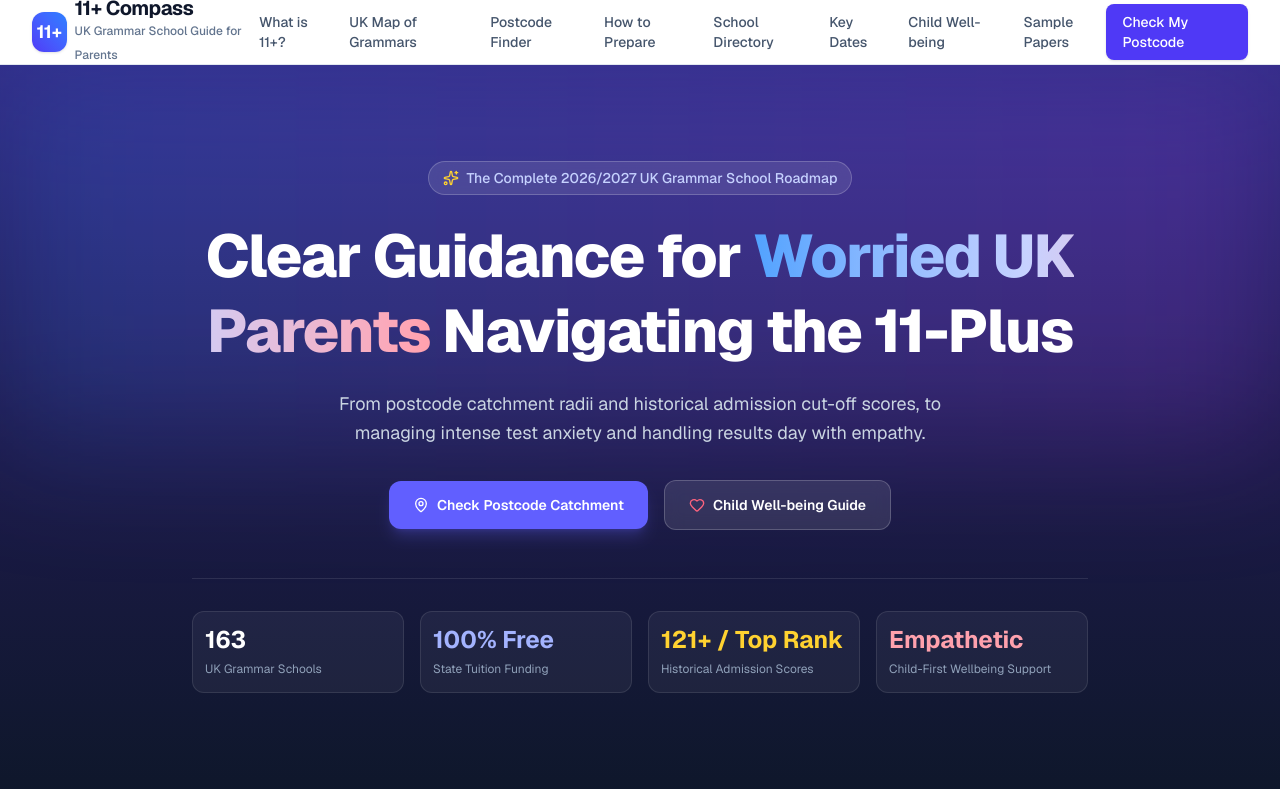
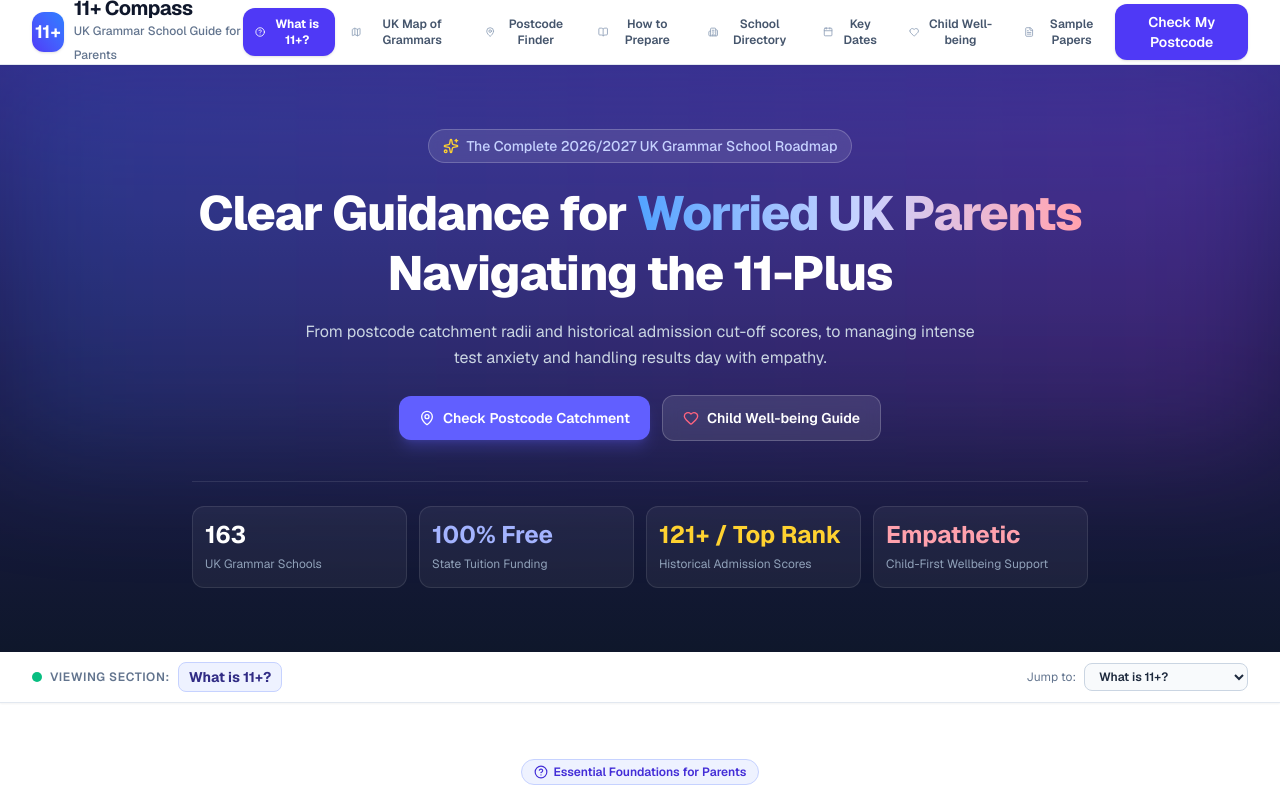
Before and after one commit to anildutta007/11plusexam, a Next.js app: page / in a window 1280 px wide. Shown: the top 800 px of the page. Built offline with nearby package versions, Linux system fonts and the light colour scheme.

Commit message:
Convert application layout to top Tab Interface displaying only the relevant selected module on screen

```diff
--- a/src/app/page.tsx
+++ b/src/app/page.tsx
@@ -1,6 +1,7 @@
 'use client';
 
-import Navbar from '@/components/Navbar';
+import React, { useState } from 'react';
+import Navbar, { TabId, TABS } from '@/components/Navbar';
 import WhatIs11PlusSection from '@/components/WhatIs11PlusSection';
 import UKGrammarMap from '@/components/UKGrammarMap';
 import PostcodeFinder from '@/components/PostcodeFinder';
@@ -9,52 +10,55 @@ import SchoolsTable from '@/components/SchoolsTable';
 import TimelineSection from '@/components/TimelineSection';
 import PsychologySection from '@/components/PsychologySection';
 import SamplePapersSection from '@/components/SamplePapersSection';
-import { Compass, Sparkles, MapPin, CheckCircle, ShieldAlert, Heart } from 'lucide-react';
+import { Sparkles, MapPin, Heart, Compass, CheckCircle2 } from 'lucide-react';
 
 export default function Home() {
+  const [activeTab, setActiveTab] = useState<TabId>('what-is-11plus');
+
   return (
     <div className="min-h-screen bg-slate-50 text-slate-900 flex flex-col font-sans selection:bg-indigo-500 selection:text-white">
-      <Navbar />
+      {/* Top Navbar with Tab Controller */}
+      <Navbar activeTab={activeTab} onSelectTab={setActiveTab} />
 
       {/* Hero Section */}
-      <section className="relative overflow-hidden bg-gradient-to-b from-indigo-900 via-indigo-950 to-slate-900 text-white py-16 sm:py-24">
-        {/* Decorative background glows */}
+      <section className="relative overflow-hidden bg-gradient-to-b from-indigo-900 via-indigo-950 to-slate-900 text-white py-12 sm:py-16">
+        {/* Decorative background glow */}
         <div className="absolute top-0 left-1/2 -translate-x-1/2 w-full max-w-7xl h-96 bg-gradient-to-r from-blue-500/20 to-purple-500/20 blur-3xl pointer-events-none" />
 
         <div className="relative max-w-7xl mx-auto px-4 sm:px-6 lg:px-8 text-center">
-          <div className="inline-flex items-center gap-2 px-3.5 py-1.5 rounded-full bg-white/10 backdrop-blur-md border border-white/20 text-indigo-200 text-xs sm:text-sm font-medium mb-6">
+          <div className="inline-flex items-center gap-2 px-3.5 py-1.5 rounded-full bg-white/10 backdrop-blur-md border border-white/20 text-indigo-200 text-xs sm:text-sm font-medium mb-5">
             <Sparkles className="w-4 h-4 text-amber-300" />
             <span>The Complete 2026/2027 UK Grammar School Roadmap</span>
           </div>
 
-          <h1 className="text-4xl sm:text-5xl md:text-6xl font-extrabold tracking-tight max-w-4xl mx-auto leading-tight">
+          <h1 className="text-3xl sm:text-4xl md:text-5xl font-extrabold tracking-tight max-w-4xl mx-auto leading-tight">
             Clear Guidance for <span className="text-transparent bg-clip-text bg-gradient-to-r from-blue-400 via-indigo-200 to-rose-300">Worried UK Parents</span> Navigating the 11-Plus
           </h1>
 
-          <p className="mt-5 text-base sm:text-lg text-slate-300 max-w-2xl mx-auto leading-relaxed">
+          <p className="mt-4 text-sm sm:text-base text-slate-300 max-w-2xl mx-auto leading-relaxed">
             From postcode catchment radii and historical admission cut-off scores, to managing intense test anxiety and handling results day with empathy.
           </p>
 
-          <div className="mt-8 flex flex-wrap items-center justify-center gap-4 text-xs sm:text-sm font-semibold">
-            <a
-              href="#postcode-finder"
-              className="inline-flex items-center gap-2 px-6 py-3.5 rounded-xl bg-indigo-500 hover:bg-indigo-600 text-white shadow-lg shadow-indigo-500/25 transition-all transform hover:-translate-y-0.5"
+          <div className="mt-6 flex flex-wrap items-center justify-center gap-3 text-xs sm:text-sm font-semibold">
+            <button
+              onClick={() => setActiveTab('postcode-finder')}
+              className="inline-flex items-center gap-2 px-5 py-3 rounded-xl bg-indigo-500 hover:bg-indigo-600 text-white shadow-lg shadow-indigo-500/25 transition-all transform hover:-translate-y-0.5"
             >
               <MapPin className="w-4 h-4" />
               Check Postcode Catchment
-            </a>
+            </button>
 
-            <a
-              href="#psychology-section"
-              className="inline-flex items-center gap-2 px-6 py-3.5 rounded-xl bg-white/10 hover:bg-white/20 border border-white/20 text-white backdrop-blur-sm transition-all"
+            <button
+              onClick={() => setActiveTab('child-wellbeing')}
+              className="inline-flex items-center gap-2 px-5 py-3 rounded-xl bg-white/10 hover:bg-white/20 border border-white/20 text-white backdrop-blur-sm transition-all"
             >
               <Heart className="w-4 h-4 text-rose-400" />
               Child Well-being Guide
-            </a>
+            </button>
           </div>
 
           {/* Quick Stats Trust Badges */}
-          <div className="mt-12 grid grid-cols-2 md:grid-cols-4 gap-4 max-w-4xl mx-auto pt-8 border-t border-white/10 text-left">
+          <div className="mt-10 grid grid-cols-2 md:grid-cols-4 gap-3 max-w-4xl mx-auto pt-6 border-t border-white/10 text-left">
             <div className="p-3 bg-white/5 rounded-xl border border-white/10">
               <span className="block text-2xl font-bold text-white">163</span>
               <span className="text-xs text-slate-400">UK Grammar Schools</span>
@@ -75,17 +79,89 @@ export default function Home() {
         </div>
       </section>
 
-      {/* Main App Components */}
-      <main className="flex-1">
-        <WhatIs11PlusSection />
-        <UKGrammarMap />
-        <PostcodeFinder />
-        <PreparationMasterySection />
-        <SchoolsTable />
-        <TimelineSection />
-        <PsychologySection />
-        <SamplePapersSection />
+      {/* Active Tab Sub-header & Quick Selector */}
+      <div className="bg-white border-b border-slate-200 sticky top-16 z-40 shadow-xs">
+        <div className="max-w-7xl mx-auto px-4 sm:px-6 lg:px-8 py-2.5 flex items-center justify-between">
+          <div className="flex items-center gap-2">
+            <span className="w-2.5 h-2.5 rounded-full bg-emerald-500 animate-pulse" />
+            <span className="text-xs font-semibold text-slate-500 uppercase tracking-wider">
+              Viewing Section:
+            </span>
+            <span className="text-xs sm:text-sm font-bold text-indigo-900 bg-indigo-50 px-2.5 py-1 rounded-lg border border-indigo-200">
+              {TABS.find((t) => t.id === activeTab)?.label}
+            </span>
+          </div>
+
+          <div className="flex items-center gap-2 text-xs">
+            <span className="text-slate-500 hidden sm:inline">Jump to:</span>
+            <select
+              value={activeTab}
+              onChange={(e) => setActiveTab(e.target.value as TabId)}
+              className="bg-slate-50 border border-slate-300 rounded-lg px-2.5 py-1 text-xs font-semibold text-slate-800"
+            >
+              {TABS.map((t) => (
+                <option key={t.id} value={t.id}>
+                  {t.label}
+                </option>
+              ))}
+            </select>
+          </div>
+        </div>
+      </div>
+
+      {/* Main Tab Content - ONLY THE RELEVANT ACTIVE TAB IS SHOWN */}
+      <main className="flex-1 min-h-[600px]">
+        {activeTab === 'what-is-11plus' && <WhatIs11PlusSection />}
+        {activeTab === 'uk-map' && <UKGrammarMap />}
+        {activeTab === 'postcode-finder' && <PostcodeFinder />}
+        {activeTab === 'how-to-prepare' && <PreparationMasterySection />}
+        {activeTab === 'school-directory' && <SchoolsTable />}
+        {activeTab === 'key-dates' && <TimelineSection />}
+        {activeTab === 'child-wellbeing' && <PsychologySection />}
+        {activeTab === 'sample-papers' && <SamplePapersSection />}
       </main>
+
+      {/* Next/Prev Navigation Footer */}
+      <div className="bg-slate-100 border-t border-slate-200 py-6">
+        <div className="max-w-7xl mx-auto px-4 sm:px-6 lg:px-8 flex items-center justify-between">
+          {(() => {
+            const currentIndex = TABS.findIndex((t) => t.id === activeTab);
+            const prevTab = currentIndex > 0 ? TABS[currentIndex - 1] : null;
+            const nextTab = currentIndex < TABS.length - 1 ? TABS[currentIndex + 1] : null;
+
+            return (
+              <>
+                {prevTab ? (
+                  <button
+                    onClick={() => setActiveTab(prevTab.id)}
+                    className="inline-flex items-center gap-1.5 px-4 py-2 rounded-xl text-xs font-bold text-slate-700 bg-white border border-slate-300 hover:bg-slate-50 transition-colors shadow-xs"
+                  >
+                    ← Previous: {prevTab.label}
+                  </button>
+                ) : (
+                  <div />
+                )}
+
+                {nextTab ? (
+                  <button
+                    onClick={() => setActiveTab(nextTab.id)}
+                    className="inline-flex items-center gap-1.5 px-4 py-2 rounded-xl text-xs font-bold text-white bg-indigo-600 hover:bg-indigo-700 transition-colors shadow-xs"
+                  >
+                    Next: {nextTab.label} →
+                  </button>
+                ) : (
+                  <button
+                    onClick={() => setActiveTab('what-is-11plus')}
+                    className="inline-flex items-center gap-1.5 px-4 py-2 rounded-xl text-xs font-bold text-indigo-700 bg-indigo-50 border border-indigo-200 hover:bg-indigo-100 transition-colors"
+                  >
+                    ↺ Back to Start
+                  </button>
+                )}
+              </>
+            );
+          })()}
+        </div>
+      </div>
 
       {/* Footer */}
       <footer className="bg-slate-900 text-slate-400 text-xs py-10 border-t border-slate-800">
--- a/src/components/Navbar.tsx
+++ b/src/components/Navbar.tsx
@@ -1,11 +1,61 @@
+'use client';
+
+import React from 'react';
 import Link from 'next/link';
+import {
+  HelpCircle,
+  Map,
+  MapPin,
+  BookOpen,
+  Building2,
+  Calendar,
+  Heart,
+  FileText
+} from 'lucide-react';
 
-export default function Navbar() {
+export type TabId =
+  | 'what-is-11plus'
+  | 'uk-map'
+  | 'postcode-finder'
+  | 'how-to-prepare'
+  | 'school-directory'
+  | 'key-dates'
+  | 'child-wellbeing'
+  | 'sample-papers';
+
+export interface TabItem {
+  id: TabId;
+  label: string;
+  icon: React.ElementType;
+  badge?: string;
+}
+
+export const TABS: TabItem[] = [
+  { id: 'what-is-11plus', label: 'What is 11+?', icon: HelpCircle },
+  { id: 'uk-map', label: 'UK Map of Grammars', icon: Map },
+  { id: 'postcode-finder', label: 'Postcode Finder', icon: MapPin },
+  { id: 'how-to-prepare', label: 'How to Prepare', icon: BookOpen },
+  { id: 'school-directory', label: 'School Directory', icon: Building2 },
+  { id: 'key-dates', label: 'Key Dates', icon: Calendar },
+  { id: 'child-wellbeing', label: 'Child Well-being', icon: Heart },
+  { id: 'sample-papers', label: 'Sample Papers', icon: FileText },
+];
+
+interface NavbarProps {
+  activeTab: TabId;
+  onSelectTab: (tabId: TabId) => void;
+}
+
+export default function Navbar({ activeTab, onSelectTab }: NavbarProps) {
   return (
-    <header className="sticky top-0 z-50 bg-white/95 backdrop-blur-md border-b border-slate-200">
+    <header className="sticky top-0 z-50 bg-white/95 backdrop-blur-md border-b border-slate-200 shadow-xs">
       <div className="max-w-7xl mx-auto px-4 sm:px-6 lg:px-8">
         <div className="flex items-center justify-between h-16">
-          <Link href="/" className="flex items-center gap-2">
+          {/* Brand Logo */}
+          <button
+            onClick={() => onSelectTab('what-is-11plus')}
+            className="flex items-center gap-2.5 text-left focus:outline-none"
+          >
             <span className="flex items-center justify-center w-10 h-10 rounded-xl bg-gradient-to-tr from-indigo-600 to-blue-500 text-white font-bold text-lg shadow-sm">
               11+
             </span>
@@ -15,43 +65,61 @@ export default function Navbar() {
               </span>
               <span className="text-xs text-slate-500 font-medium">UK Grammar School Guide for Parents</span>
             </div>
-          </Link>
+          </button>
 
-          <nav className="hidden md:flex items-center gap-6 text-sm font-medium text-slate-600">
-            <a href="#what-is-11plus" className="hover:text-indigo-600 transition-colors">
-              What is 11+?
-            </a>
-            <a href="#uk-map-section" className="hover:text-indigo-600 transition-colors">
-              UK Map of Grammars
-            </a>
-            <a href="#postcode-finder" className="hover:text-indigo-600 transition-colors">
-              Postcode Finder
-            </a>
-            <a href="#preparation-mastery" className="hover:text-indigo-600 transition-colors">
-              How to Prepare
-            </a>
-            <a href="#schools-table" className="hover:text-indigo-600 transition-colors">
-              School Directory
-            </a>
-            <a href="#timeline-section" className="hover:text-indigo-600 transition-colors">
-              Key Dates
-            </a>
-            <a href="#psychology-section" className="hover:text-indigo-600 transition-colors">
-              Child Well-being
-            </a>
-            <a href="#papers-section" className="hover:text-indigo-600 transition-colors">
-              Sample Papers
-            </a>
+          {/* Top Tabs Bar */}
+          <nav className="hidden lg:flex items-center gap-1 text-xs font-semibold">
+            {TABS.map((tab) => {
+              const Icon = tab.icon;
+              const isActive = activeTab === tab.id;
+              return (
+                <button
+                  key={tab.id}
+                  onClick={() => onSelectTab(tab.id)}
+                  className={`inline-flex items-center gap-1.5 px-3 py-2 rounded-xl transition-all ${
+                    isActive
+                      ? 'bg-indigo-600 text-white shadow-sm font-bold'
+                      : 'text-slate-600 hover:text-indigo-600 hover:bg-slate-100'
+                  }`}
+                >
+                  <Icon className={`w-3.5 h-3.5 ${isActive ? 'text-white' : 'text-slate-400'}`} />
+                  <span>{tab.label}</span>
+                </button>
+              );
+            })}
           </nav>
 
-          <div className="flex items-center gap-3">
-            <a
-              href="#postcode-finder"
-              className="inline-flex items-center justify-center px-4 py-2 text-sm font-medium rounded-lg text-white bg-indigo-600 hover:bg-indigo-700 shadow-sm transition-all"
+          {/* Quick CTA */}
+          <div className="flex items-center gap-2">
+            <button
+              onClick={() => onSelectTab('postcode-finder')}
+              className="inline-flex items-center justify-center px-4 py-2 text-xs sm:text-sm font-semibold rounded-xl text-white bg-indigo-600 hover:bg-indigo-700 shadow-sm transition-all"
             >
               Check My Postcode
-            </a>
+            </button>
           </div>
+        </div>
+
+        {/* Mobile Scrolling Horizontal Tab Strip */}
+        <div className="flex lg:hidden overflow-x-auto py-2.5 gap-1.5 border-t border-slate-100 no-scrollbar">
+          {TABS.map((tab) => {
+            const Icon = tab.icon;
+            const isActive = activeTab === tab.id;
+            return (
+              <button
+                key={tab.id}
+                onClick={() => onSelectTab(tab.id)}
+                className={`inline-flex items-center gap-1.5 px-3 py-1.5 rounded-lg text-xs whitespace-nowrap transition-all font-semibold ${
+                  isActive
+                    ? 'bg-indigo-600 text-white shadow-sm'
+                    : 'bg-slate-100 text-slate-700 hover:bg-slate-200'
+                }`}
+              >
+                <Icon className="w-3.5 h-3.5" />
+                <span>{tab.label}</span>
+              </button>
+            );
+          })}
         </div>
       </div>
     </header>
```
